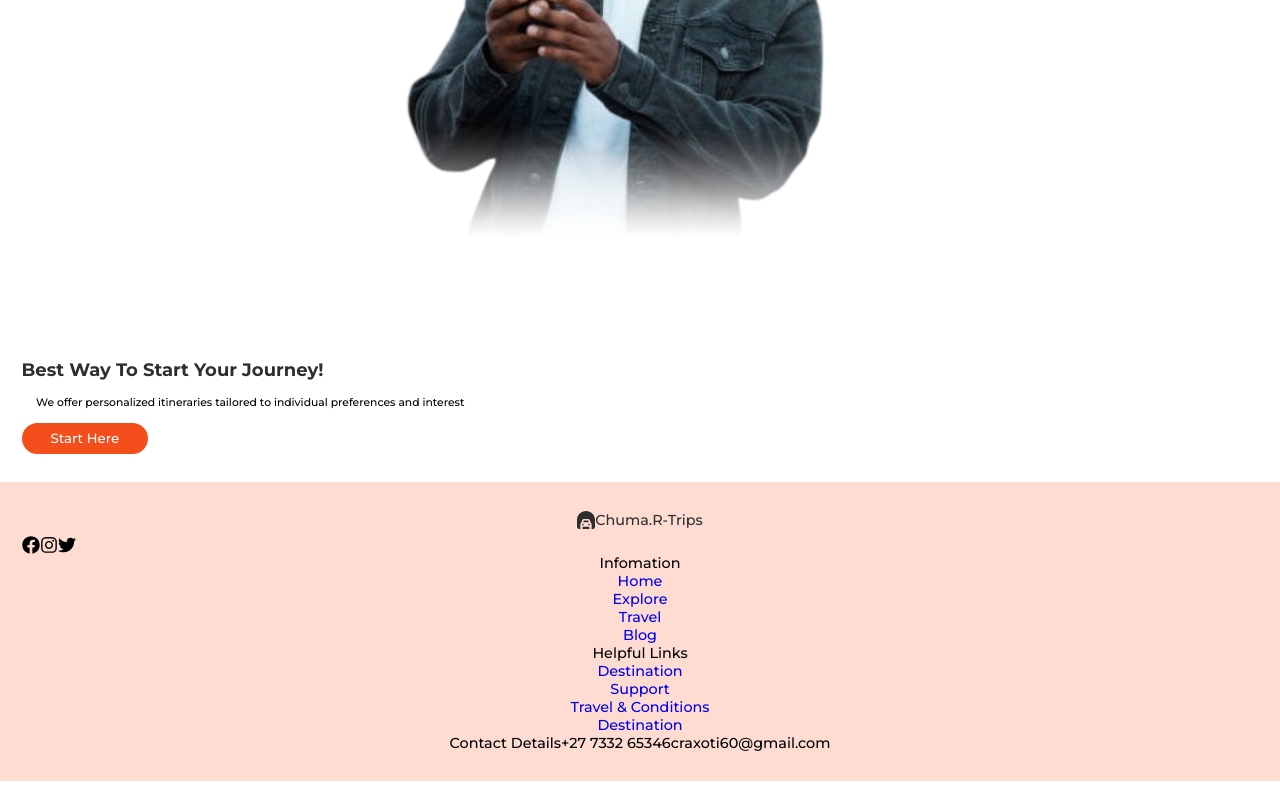
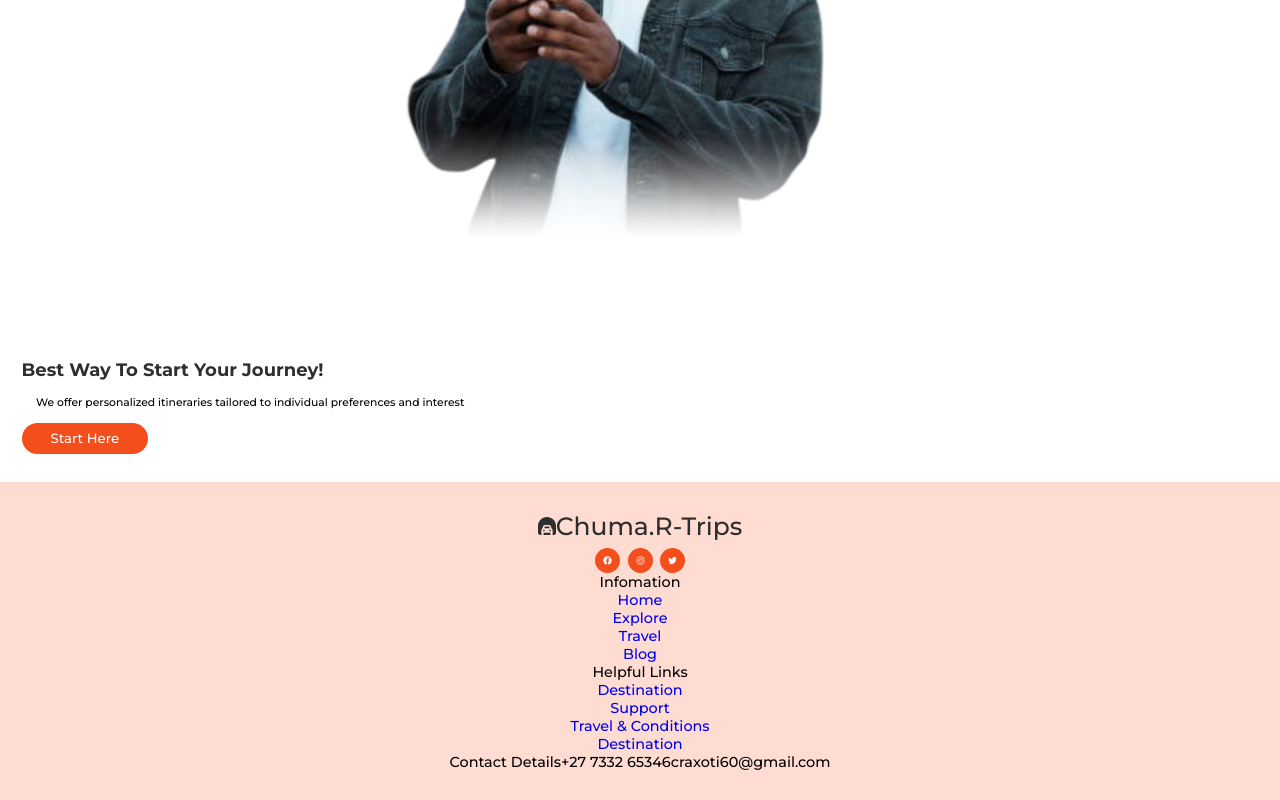
Before and after one commit to Chuma-rxt/TravelProject, a React (Vite) app: page / in a window 1280 px wide. Shown: the part 7552-8352 px from the top of the page. Built offline with nearby package versions, Linux system fonts and the light colour scheme.

Commit message:
socials and footer styling

```diff
--- a/src/Components/Footer/Footer.scss
+++ b/src/Components/Footer/Footer.scss
@@ -43,6 +43,7 @@ root{
                 display: flex;
                 color: var(--blackColor);
                 font-weight: 500;
+                font-size: 25px;
                 cursor: pointer;
                 align-items: center;
                 justify-content: center;
@@ -50,8 +51,26 @@ root{
 
                 .icon{
                     gap: .5rem;
+                    color: var(--blackColor);
                 }
 
+            }
+
+            .socials{
+                gap: .5rem;
+                margin: auto;
+                justify-content: center;
+
+                .icon{
+                    font-size: 25px;
+                    background: var(--primaryColor);
+                    border-radius: 50%;
+                    padding: 8px;
+                    color: var(--whiteColor);
+                    &:hover{
+                        background: var(--primaryColorLight);
+                    }
+                }
             }
         }
     }
```
